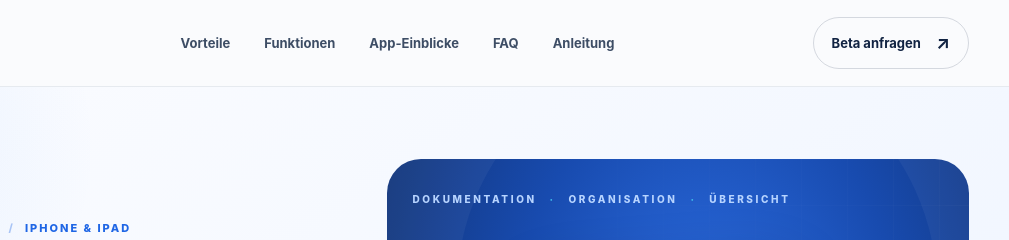
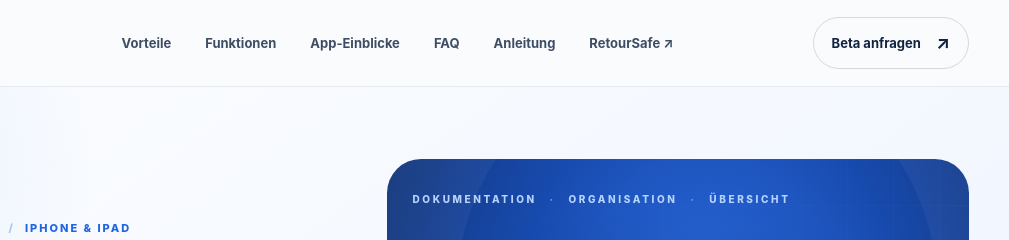
Before and after one commit to rhartmuth/schadenpilot-website, a plain HTML site: page index.html in a window 1280 px wide. Shown: the top 240 px of the page, 271-1280 px from the left. Drawn offline with Linux system fonts and the light colour scheme.

Commit message:
Feature RetourSafe in SchadenPilot navigation; keep retired app links removed

```diff
--- a/index.html
+++ b/index.html
@@ -33,12 +33,13 @@
         <a href="#app-einblicke">App-Einblicke</a>
         <a href="#fragen">FAQ</a>
         <a href="hilfe.html">Anleitung</a>
+        <a href="https://rhartmuth.github.io/retoursafe-website/" target="_blank" rel="noopener noreferrer">RetourSafe ↗</a>
       </nav>
       <a class="header-cta" href="mailto:info@vooro.de?subject=SchadenPilot%20%E2%80%93%20Anfrage%20zur%20Testphase">Beta anfragen <span aria-hidden="true">↗</span></a>
       <button class="mobile-menu-button" aria-label="Menü öffnen" aria-controls="mobile-nav" aria-expanded="false"><span></span><span></span><span></span></button>
     </div>
     <nav id="mobile-nav" class="mobile-nav" aria-label="Mobile Navigation" hidden>
-      <a href="#vorteile">Vorteile</a><a href="#funktionen">Funktionen</a><a href="#app-einblicke">App-Einblicke</a><a href="#fragen">FAQ</a><a href="hilfe.html">Anleitung</a><a href="#kontakt">Kontakt</a>
+      <a href="#vorteile">Vorteile</a><a href="#funktionen">Funktionen</a><a href="#app-einblicke">App-Einblicke</a><a href="#fragen">FAQ</a><a href="hilfe.html">Anleitung</a><a href="https://rhartmuth.github.io/retoursafe-website/" target="_blank" rel="noopener noreferrer">RetourSafe ↗</a><a href="#kontakt">Kontakt</a>
     </nav>
   </header>
 
```
